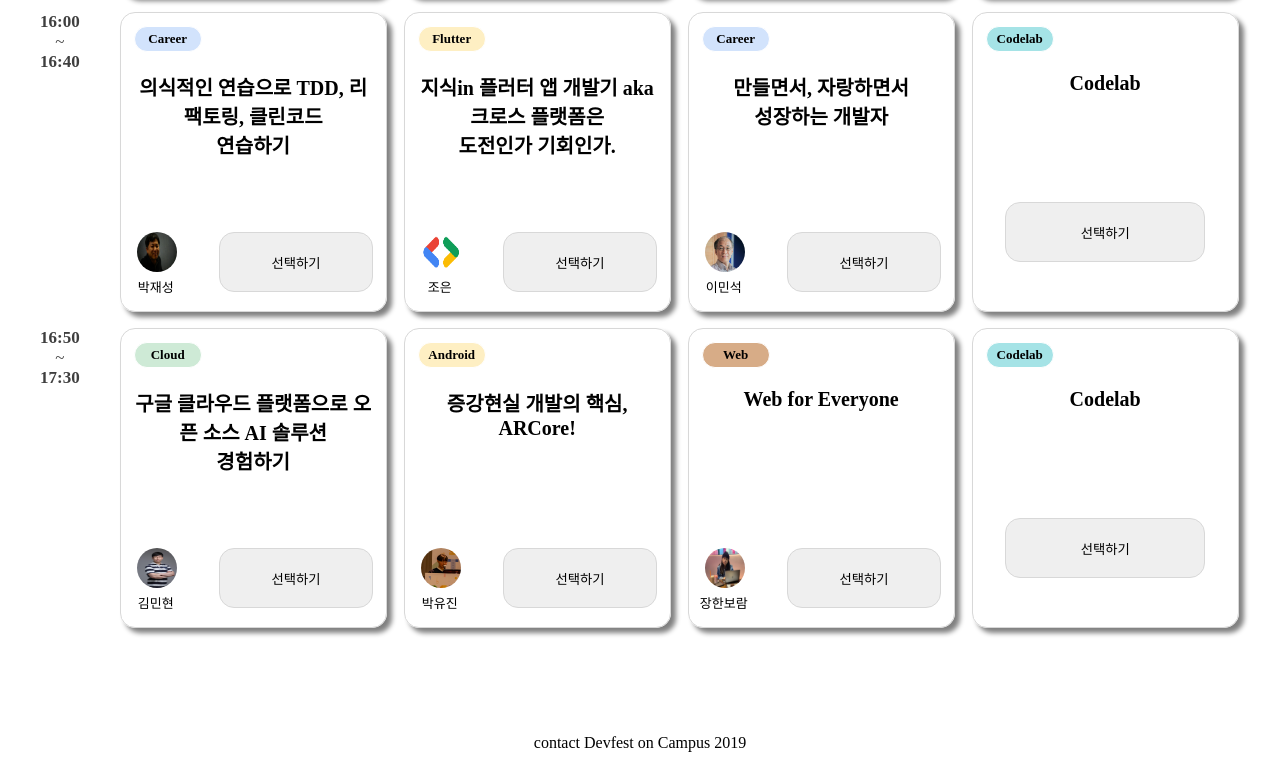
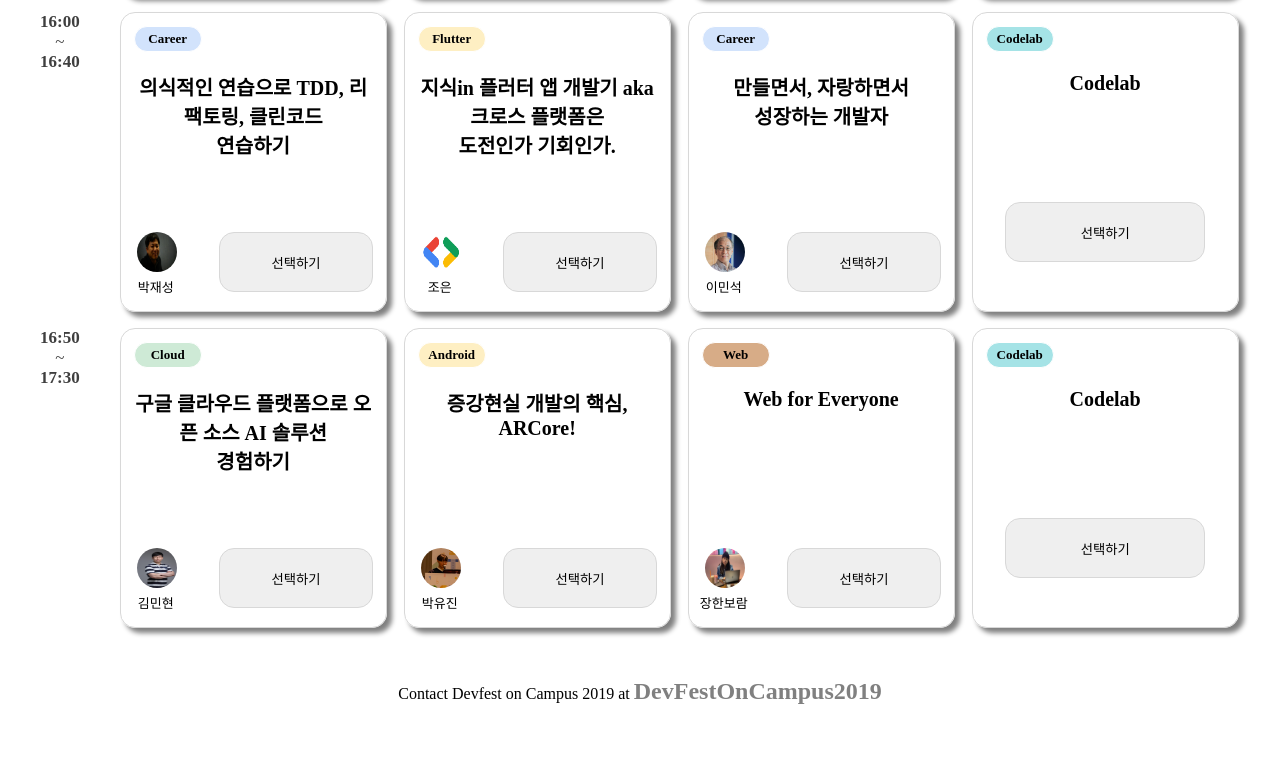
Before and after one commit to rlagksruf16/Devfest2019, a plain HTML site: page index.html in a window 1280 px wide. Shown: the part 2369-3129 px from the top of the page. After the commit the page ends 3095 px from the top, so only its background shows below. Drawn offline with Linux system fonts and the light colour scheme.

Commit message:
add footer with mailto

```diff
--- a/index.css
+++ b/index.css
@@ -12,7 +12,12 @@ h1 {
 img {
     vertical-align: middle;
 }
-
+a {
+    color: grey;
+    font-weight: 600;
+    text-decoration: none;
+    font-size: 24px;
+}
 .section-header > img {
     width: 50%;
 }
@@ -159,6 +164,11 @@ img {
         font-weight: 600;
         /* color: white; */
     }
+    .footer {
+        margin-top: 50px;
+        height: 40px;
+        text-align: center;
+    }
 
 
 }
--- a/index.html
+++ b/index.html
@@ -510,12 +510,7 @@
 
 
         <div class="footer">
-            <br>
-            <br>
-            <br>
-            <br>
-            <br>
-            contact Devfest on Campus 2019
+            Contact Devfest on Campus 2019 at <a href="mailto:devfest-campus-2019@googlegroups.com">DevFestOnCampus2019</a>
         </div>
     </div>
 </body>
```
